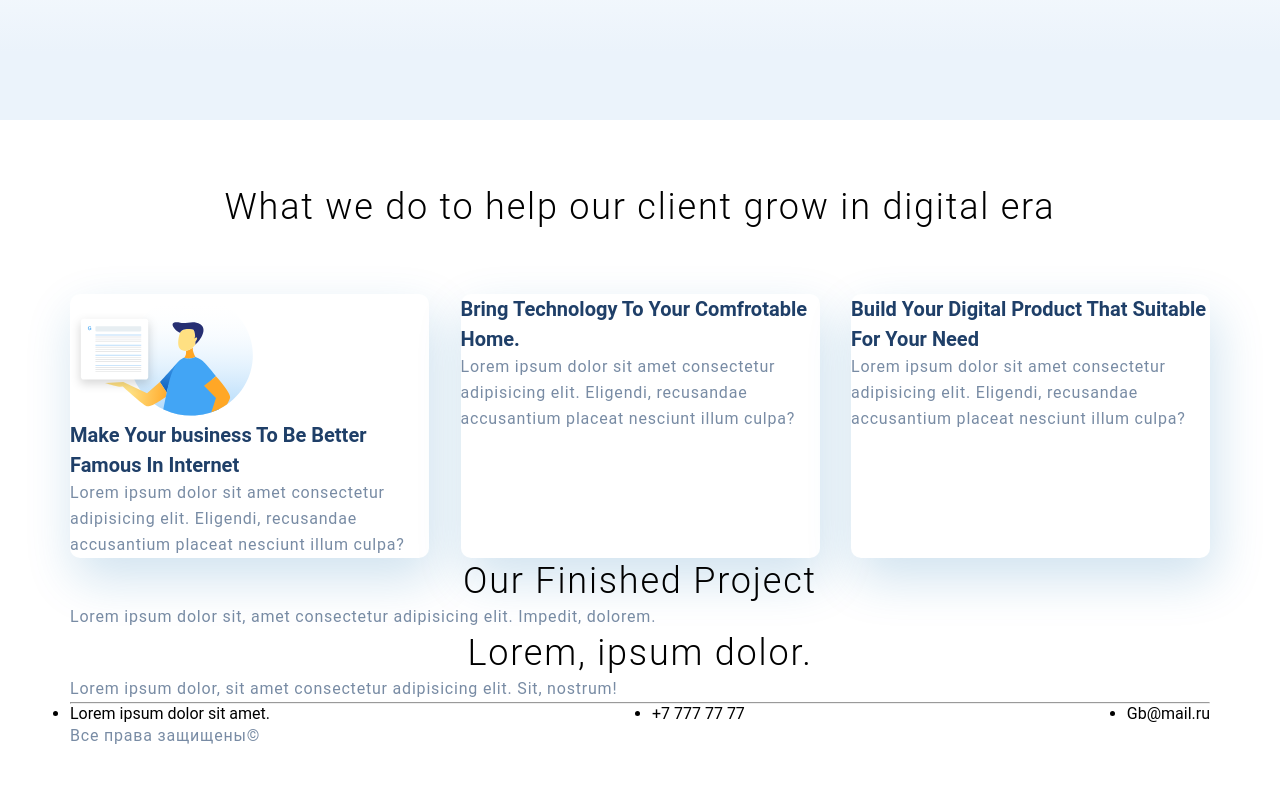
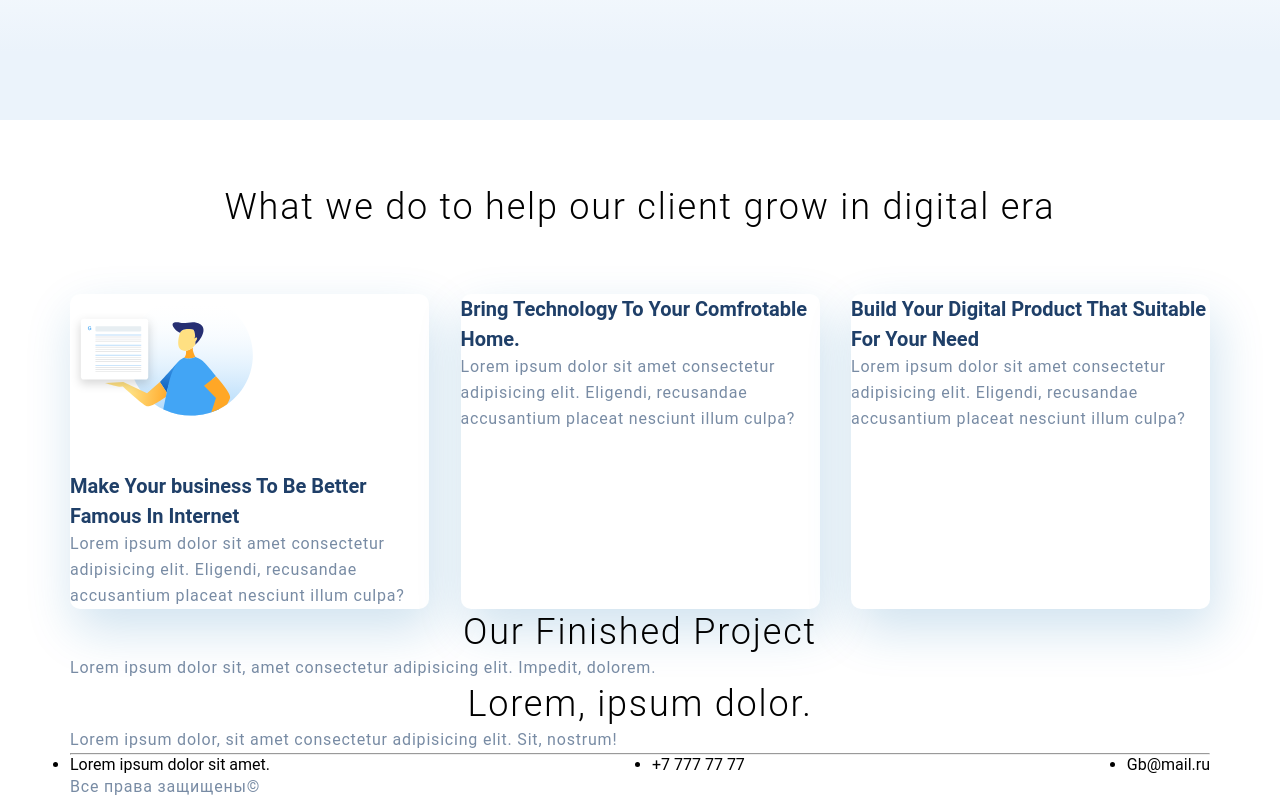
Before and after one commit to Ruslan-Novruzov/5, a plain HTML site: page Index.html in a window 1280 px wide. Shown: the part 648-1448 px from the top of the page. Before the commit the page ends 1397 px from the top, so only its background shows below. Drawn offline with Linux system fonts and the light colour scheme.

Commit message:
index.html

```diff
--- a/Index.html
+++ b/Index.html
@@ -30,7 +30,7 @@
         <h3 class="heading">What we do to help our client grow in digital era</h3>
         <div class="card_box">
             <div class="card">
-                <img src="img/card1.svg" alt="card1">
+                <img class="card_img" src="img/card1.svg" alt="card1">
                 <h4 class="heading_mini">Make Your business To Be
                     Better Famous In Internet</h4>
                 <p class="text">Lorem ipsum dolor sit amet consectetur adipisicing elit. Eligendi, recusandae
--- a/Style.scss
+++ b/Style.scss
@@ -42,7 +42,6 @@ body {
     margin-bottom: 32px;
 }
 .top_button {
-    padding: 32px;
     font-weight: 400;
     font-size: 16px;
     line-height: 26px;
@@ -67,13 +66,9 @@ body {
     text-align: center;
     font-weight: 300;
     line-height: 46px;
-
-
-text-align: center;
-letter-spacing: 0.05em;
-
-color: #000000;
-
+    text-align: center;
+    letter-spacing: 0.05em;
+    color: #000000;
 }
 .heading_mini {
     font-size: 20px;
@@ -137,3 +132,6 @@ color: #000000;
 .main {
     display: flex;
 }
+.card_img {
+    padding-bottom: 51px;
+}
```
Also changed, not shown: Style.css, 1 other file.
